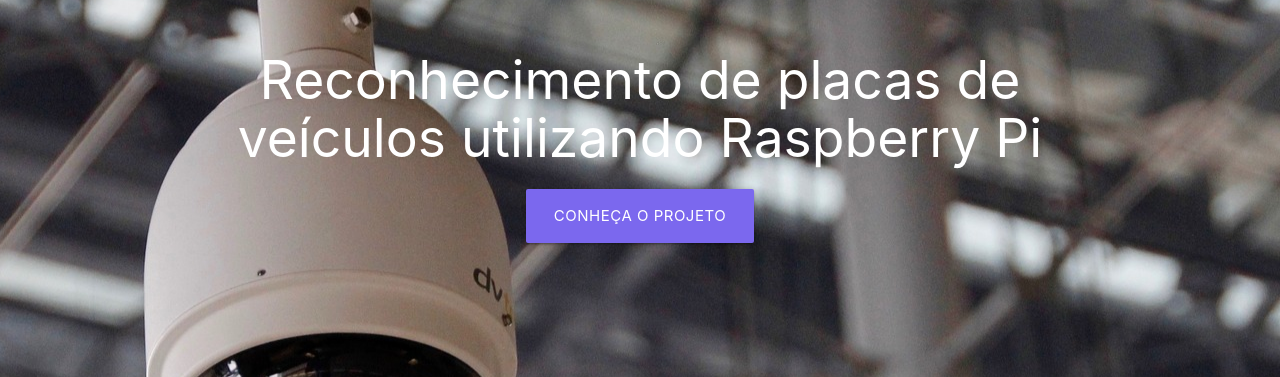
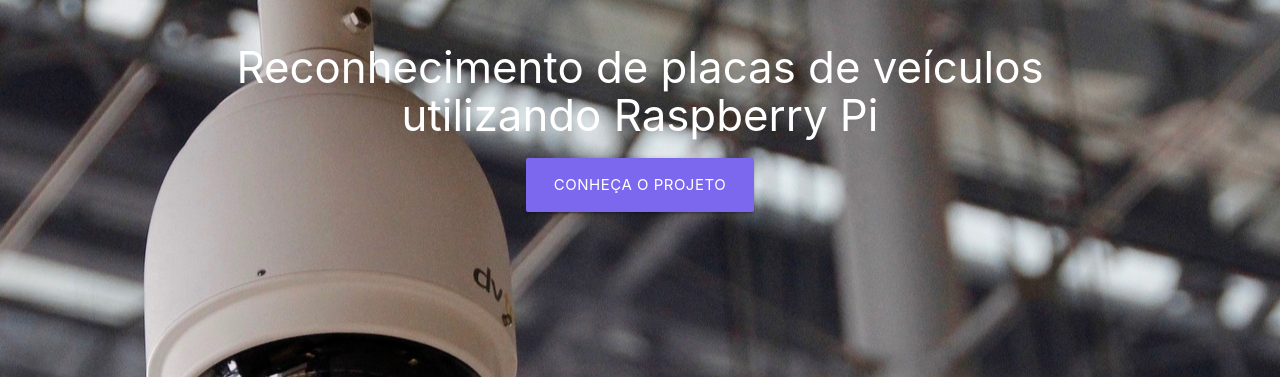
Before and after one commit to luansousa/luansousa-site-trabalho-elton, a plain HTML site: page index.html in a window 1280 px wide. Shown: the top 377 px of the page. Drawn offline with nearby package versions, Linux system fonts and the light colour scheme.

Commit message:
Update index.html

```diff
--- a/index.html
+++ b/index.html
@@ -34,7 +34,7 @@
     <div class="section no-pad-bot">
       <div class="container">
         <br><br>
-        <h2 class="header center teal-text text-lighten-2">Reconhecimento de placas de veículos utilizando Raspberry Pi</h2>
+        <h3 class="header center teal-text text-lighten-2">Reconhecimento de placas de veículos utilizando Raspberry Pi</h3>
 
 
         <div class="row center">
```
